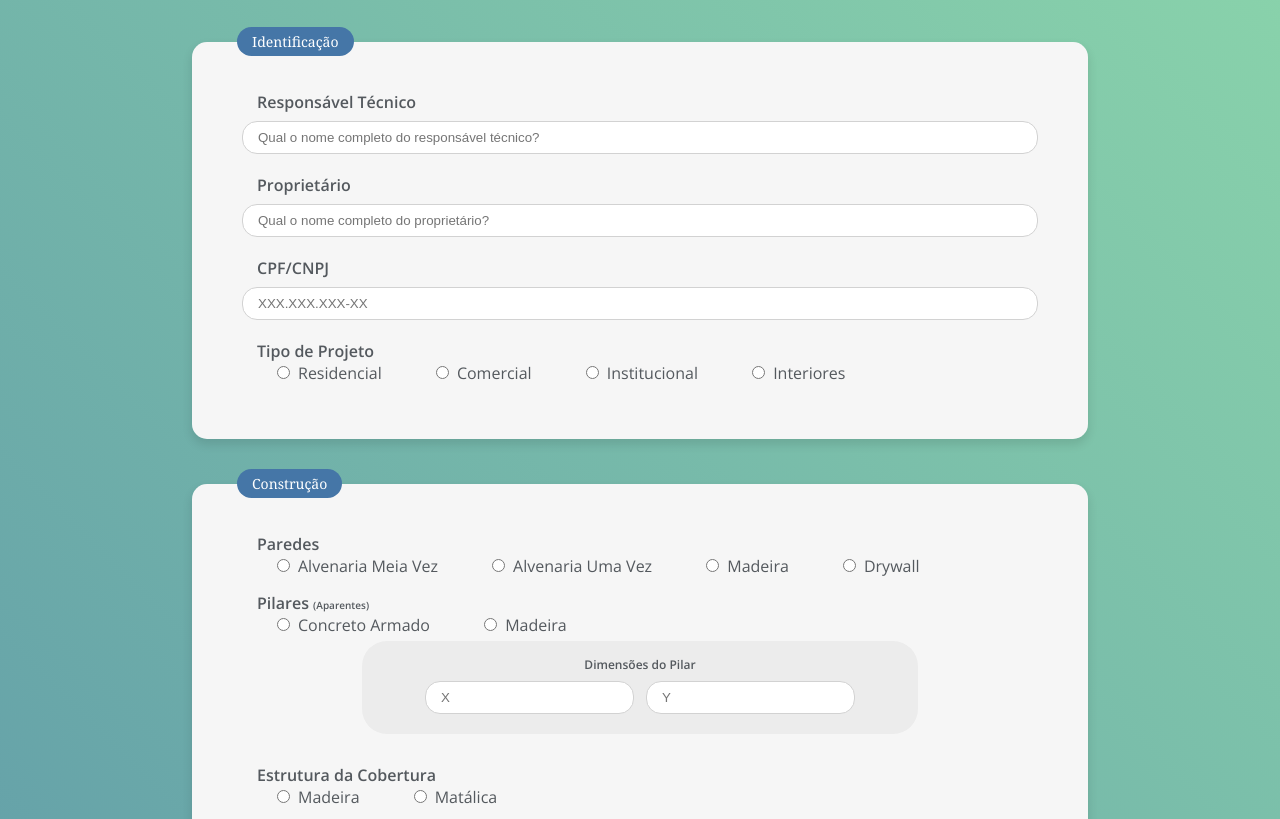
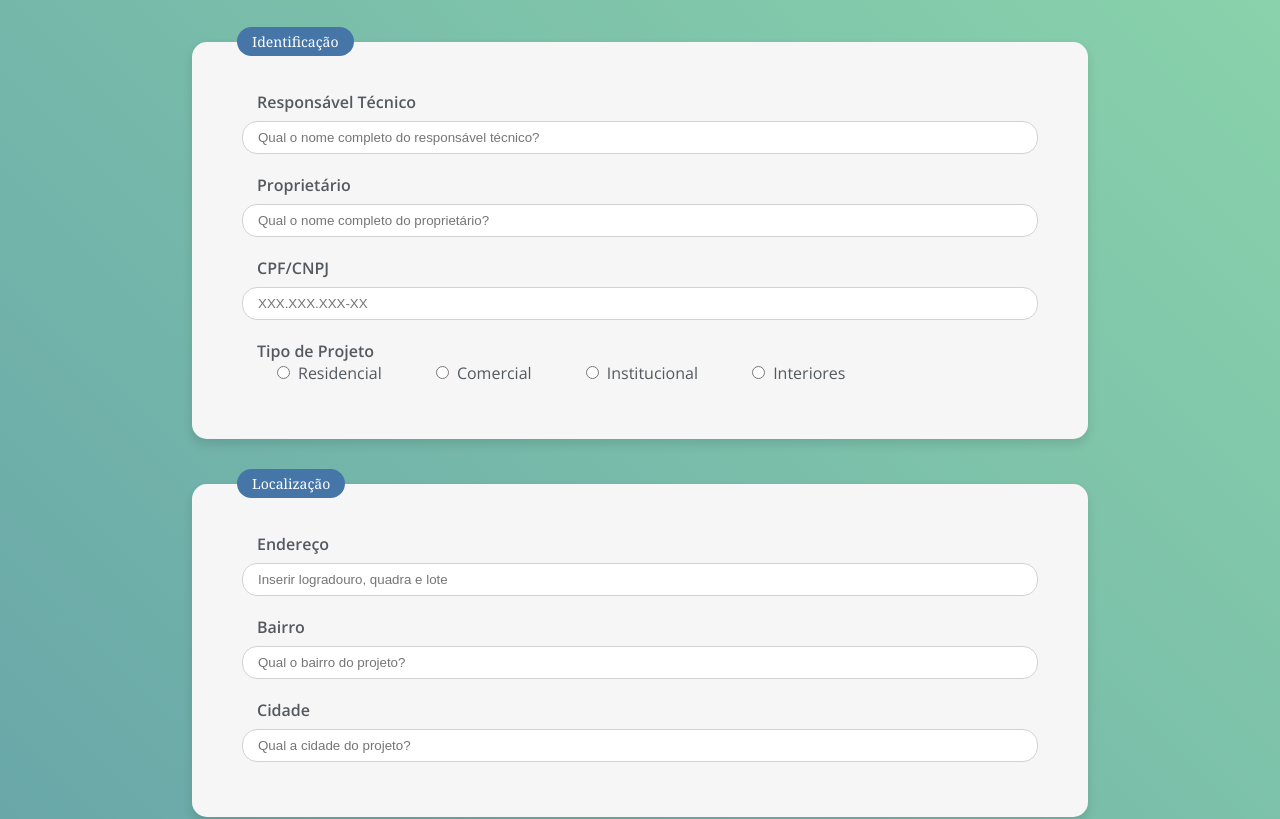
Before and after one commit to lasilvadev/arki, a plain HTML site: page index.html in a window 1280 px wide. Shown: the part 145-964 px from the top of the page. Drawn offline with nearby package versions, Linux system fonts and the light colour scheme.

Commit message:
adicionado fieldset para endereço

```diff
--- a/index.html
+++ b/index.html
@@ -65,9 +65,26 @@
                 </div>
             </fieldset>
 
+            <fieldset class="top">
+                <legend>Localização</legend>
+                <div class="form-elements">
+                    <label id="endereco" for="endereco">Endereço</label>
+                    <input type="text" id="endereco" name="endereco" placeholder="Inserir logradouro, quadra e lote" required>
+                </div>
+
+                <div class="form-elements">
+                    <label id="bairro" for="bairro">Bairro</label>
+                    <input type="text" id="bairro" name="bairro" placeholder="Qual o bairro do projeto?" required>
+                </div>
+
+                <div class="form-elements">
+                    <label id="cidade" for="cidade">Cidade</label>
+                    <input type="text" id="cidade" name="cidade" placeholder="Qual a cidade do projeto?" required>
+                </div>
+            </fieldset>
+
             <fieldset class="construction">
                 <legend>Construção</legend>
-
                 <div class="form-elements">
                     <p>Paredes</p>
                     <div class="radio-elements">
```
